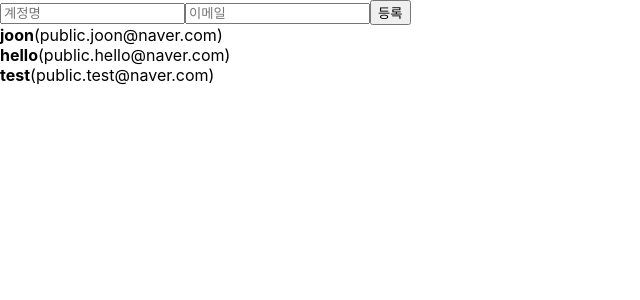
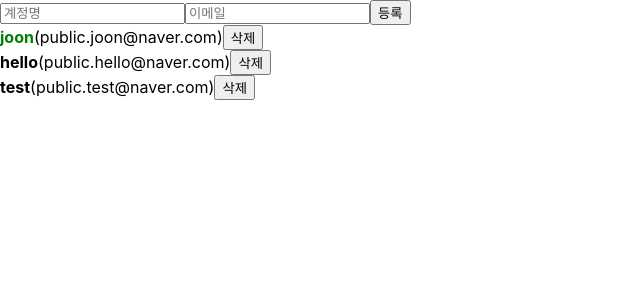
Before and after one commit to wnstlr0615/ReactStudyProject, a React (Create React App) app: page / in a window 1280 px wide. Shown: the top 300 px of the page, without its empty margins (0-640 px from the left). Built offline with nearby package versions, Linux system fonts and the light colour scheme.

Commit message:
15.배열에 항목 수정하기

```diff
--- a/src/App.js
+++ b/src/App.js
@@ -19,17 +19,20 @@ function App() {
     {
         id:1,
         username:'joon',
-        email:'public.joon@naver.com'
+        email:'public.joon@naver.com',
+        active: true
     },
       {
         id:2,
         username:'hello',
-        email:'public.hello@naver.com'
+        email:'public.hello@naver.com',
+        active: false
     },
     {
         id:3,
         username:'test',
-        email:'public.test@naver.com'
+        email:'public.test@naver.com',
+        active: false
     },
 ]);
 
@@ -50,10 +53,26 @@ function App() {
       console.log(nextId.current);
       nextId.current+=1;
   }
+  const onRemove=id =>{
+    setUsers(users.filter(user=>user.id!==id));
+  };
+  const onToggle=id=>{
+      setUsers(
+        users.map(
+          user=>user.id===id
+          ?{...user, active:!user.active}
+          :user
+      ));
+  };
+
   return (
     <>
-      <CreateUser username={username} email={email} onChange={onChange} onCreate={onCreate} />
-      <UserList users={users}/>
+      <CreateUser
+      username={username}
+      email={email}
+      onChange={onChange}
+      onCreate={onCreate} />
+      <UserList users={users} onRemove={onRemove} onToggle={onToggle}/>
     </>
     );
 }
--- a/src/UserList.js
+++ b/src/UserList.js
@@ -1,18 +1,32 @@
 import React from 'react';
 
-function User({user}){
+function User({user, onRemove, onToggle}){
+    const {username, email, id, active}=user;
     return(
         <div>
-                <b>{user.username}</b><span>({user.email})</span>
+                <b style={{
+                    color:active&& 'green',
+                    cursor:'pointer'
+            }}
+            onClick={()=>onToggle(id)}
+            >{username}</b><span>({email})</span>
+                <button onClick={() => onRemove(id) } >삭제</button>
         </div>
-    )
+    );
 }
-function UserList({users}){
+function UserList({users, onRemove, onToggle}){
     return(
         <div>
             {
-                users.map(
-                    user=>(<User user={user} key={user.id}/>)
+               users.map(
+                    (user) => (
+                    <User
+                    user={user}
+                    key={user.id}
+                    onRemove={onRemove}
+                    onToggle={onToggle}
+                    />
+                    )
                 )
             }
         </div>
```
Also changed, not shown: 정리.txt, 1 other file (tests, documents, lock files or other folders).
